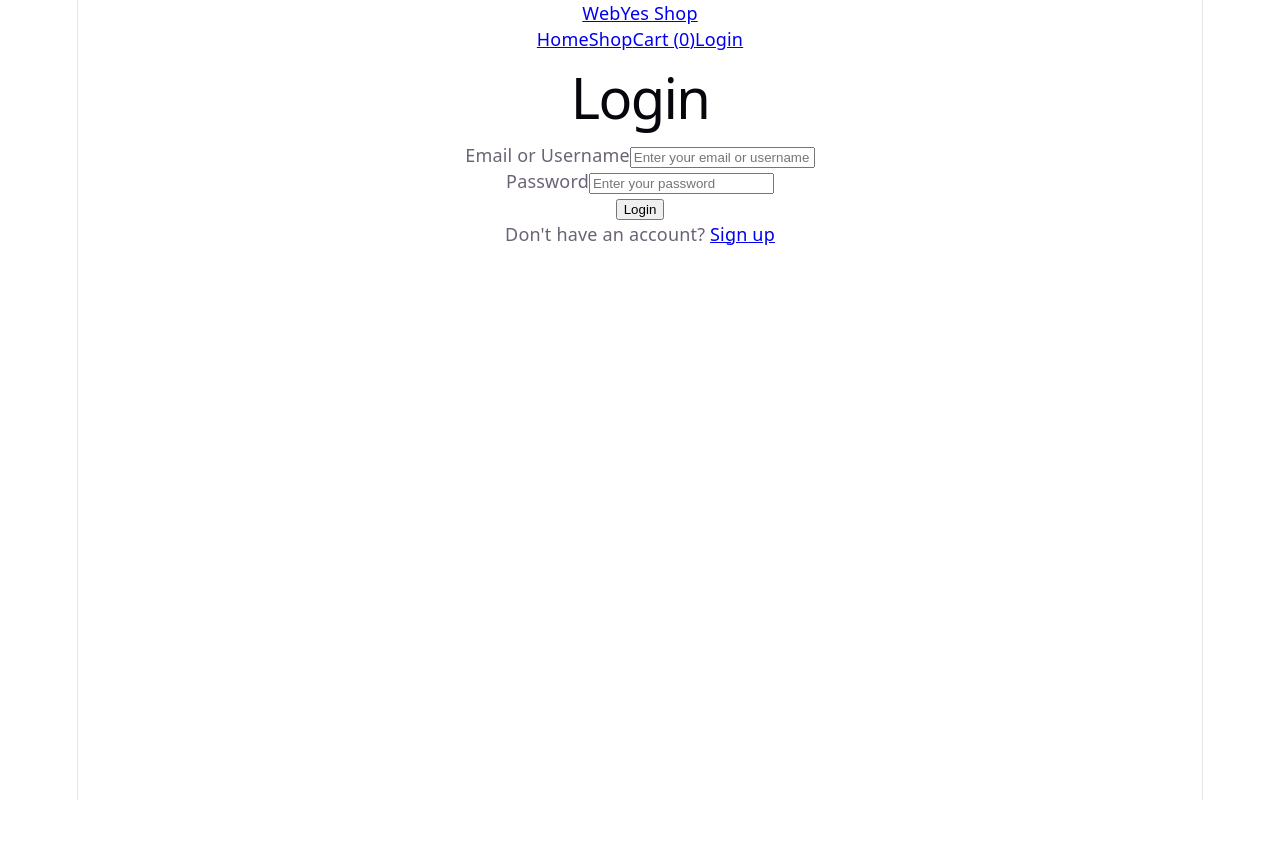
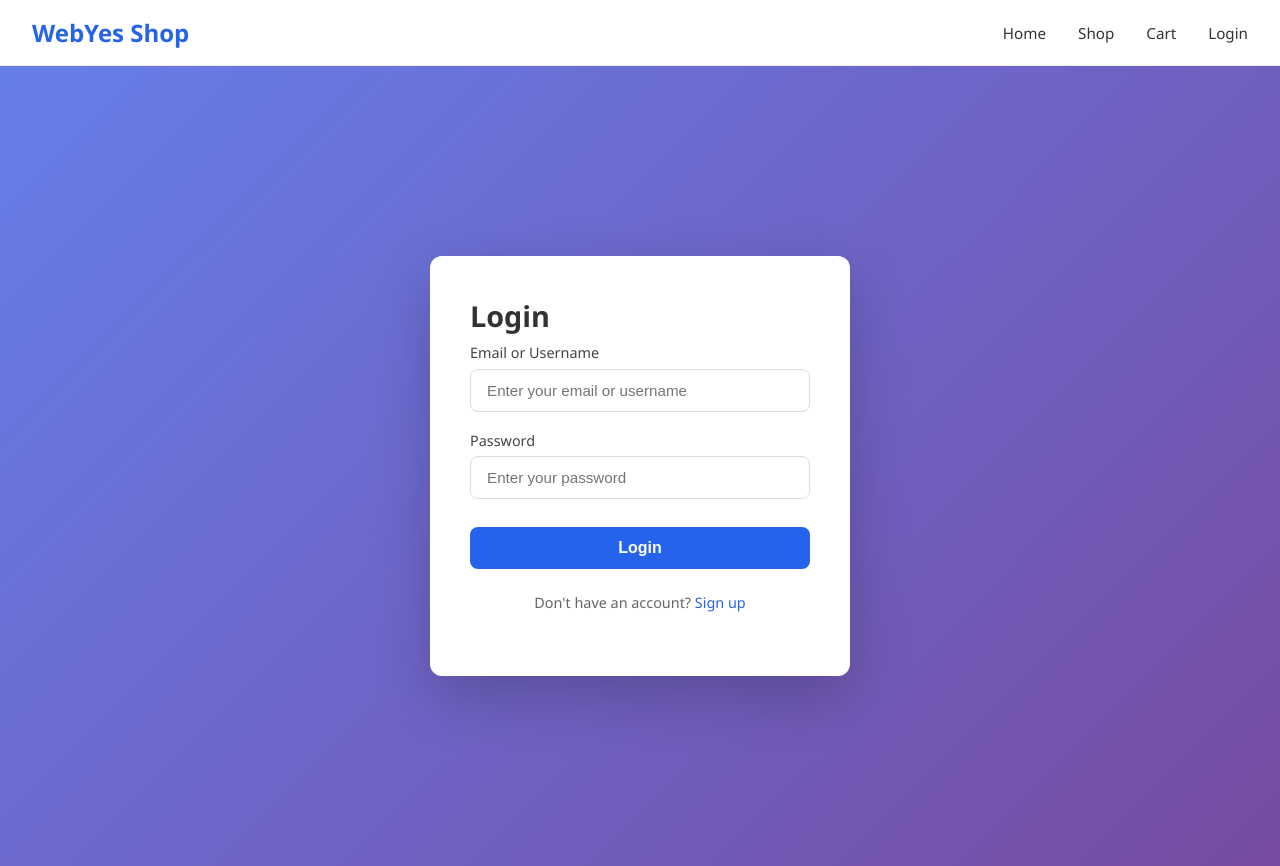
Before and after one commit to SreenandanMozilor/shopping-cart, a React (Vite) app: page /login in a window 1280 px wide. Before the commit the page ends 800 px from the top, so only its background shows below. Built offline with nearby package versions, Linux system fonts and the light colour scheme.

Commit message:
Added styles to login and signup page

```diff
--- /dev/null
+++ b/src/components/Navbar/Navbar.css
@@ -0,0 +1,61 @@
+nav {
+  display: flex;
+  align-items: center;
+  justify-content: space-between;
+  padding: 1rem 2rem;
+  background-color: #fff;
+  border-bottom: 1px solid #eee;
+  position: sticky;
+  top: 0;
+  z-index: 100;
+}
+
+.nav-logo a {
+  font-size: 1.5rem;
+  font-weight: 700;
+  color: #2563eb;
+}
+
+.nav-links {
+  display: flex;
+  align-items: center;
+  gap: 2rem;
+}
+
+.nav-links a {
+  font-size: 0.95rem;
+  color: #333;
+  transition: color 0.2s;
+}
+
+.nav-links a:hover {
+  color: #2563eb;
+}
+
+.nav-links button {
+  background: none;
+  border: 1px solid #2563eb;
+  color: #2563eb;
+  padding: 0.4rem 1rem;
+  border-radius: 4px;
+  font-size: 0.95rem;
+  transition: all 0.2s;
+}
+
+.nav-links button:hover {
+  background-color: #2563eb;
+  color: #fff;
+}
+
+.cart-link {
+  position: relative;
+}
+
+.cart-count {
+  background-color: #2563eb;
+  color: white;
+  border-radius: 50%;
+  padding: 0.1rem 0.4rem;
+  font-size: 0.75rem;
+  margin-left: 0.25rem;
+}
--- a/src/components/Navbar/Navbar.jsx
+++ b/src/components/Navbar/Navbar.jsx
@@ -1,10 +1,11 @@
-import { useNavigate } from 'react-router-dom'
+import { Link } from 'react-router-dom'
 import { useCart } from '../../context/CartContext'
 import { useAuth } from '../../context/AuthContext'
-import { Link } from 'react-router-dom'
+import { useNavigate } from 'react-router-dom'
+import './Navbar.css'
 
 const Navbar = () => {
-  const { cartItems, clearCart } = useCart()
+  const { cartItems, clearCart, saveUserCart } = useCart()
   const { currentUser, logout } = useAuth()
   const navigate = useNavigate()
   const totalItems = cartItems.reduce((total, item) => total + item.quantity, 0)
@@ -24,7 +25,12 @@ const Navbar = () => {
       <div className="nav-links">
         <Link to="/">Home</Link>
         <Link to="/shop">Shop</Link>
-        <Link to="/cart">Cart ({totalItems})</Link>
+        <Link to="/cart" className="cart-link">
+          Cart
+          {totalItems > 0 && (
+            <span className="cart-count">{totalItems}</span>
+          )}
+        </Link>
         {currentUser ? (
           <button onClick={handleLogout}>Logout</button>
         ) : (
--- a/src/index.css
+++ b/src/index.css
@@ -1,111 +1,24 @@
-:root {
-  --text: #6b6375;
-  --text-h: #08060d;
-  --bg: #fff;
-  --border: #e5e4e7;
-  --code-bg: #f4f3ec;
-  --accent: #aa3bff;
-  --accent-bg: rgba(170, 59, 255, 0.1);
-  --accent-border: rgba(170, 59, 255, 0.5);
-  --social-bg: rgba(244, 243, 236, 0.5);
-  --shadow:
-    rgba(0, 0, 0, 0.1) 0 10px 15px -3px, rgba(0, 0, 0, 0.05) 0 4px 6px -2px;
-
-  --sans: system-ui, 'Segoe UI', Roboto, sans-serif;
-  --heading: system-ui, 'Segoe UI', Roboto, sans-serif;
-  --mono: ui-monospace, Consolas, monospace;
-
-  font: 18px/145% var(--sans);
-  letter-spacing: 0.18px;
-  color-scheme: light dark;
-  color: var(--text);
-  background: var(--bg);
-  font-synthesis: none;
-  text-rendering: optimizeLegibility;
-  -webkit-font-smoothing: antialiased;
-  -moz-osx-font-smoothing: grayscale;
-
-  @media (max-width: 1024px) {
-    font-size: 16px;
-  }
-}
-
-@media (prefers-color-scheme: dark) {
-  :root {
-    --text: #9ca3af;
-    --text-h: #f3f4f6;
-    --bg: #16171d;
-    --border: #2e303a;
-    --code-bg: #1f2028;
-    --accent: #c084fc;
-    --accent-bg: rgba(192, 132, 252, 0.15);
-    --accent-border: rgba(192, 132, 252, 0.5);
-    --social-bg: rgba(47, 48, 58, 0.5);
-    --shadow:
-      rgba(0, 0, 0, 0.4) 0 10px 15px -3px, rgba(0, 0, 0, 0.25) 0 4px 6px -2px;
-  }
-
-  #social .button-icon {
-    filter: invert(1) brightness(2);
-  }
+* {
+  margin: 0;
+  padding: 0;
+  box-sizing: border-box;
 }
 
 body {
-  margin: 0;
+  font-family: 'Segoe UI', Tahoma, Geneva, Verdana, sans-serif;
+  color: #333;
+  background-color: #fff;
 }
 
-#root {
-  width: 1126px;
-  max-width: 100%;
-  margin: 0 auto;
-  text-align: center;
-  border-inline: 1px solid var(--border);
-  min-height: 100svh;
-  display: flex;
-  flex-direction: column;
-  box-sizing: border-box;
+a {
+  text-decoration: none;
+  color: inherit;
 }
 
-h1,
-h2 {
-  font-family: var(--heading);
-  font-weight: 500;
-  color: var(--text-h);
+button {
+  cursor: pointer;
 }
 
-h1 {
-  font-size: 56px;
-  letter-spacing: -1.68px;
-  margin: 32px 0;
-  @media (max-width: 1024px) {
-    font-size: 36px;
-    margin: 20px 0;
-  }
+img {
+  max-width: 100%;
 }
-h2 {
-  font-size: 24px;
-  line-height: 118%;
-  letter-spacing: -0.24px;
-  margin: 0 0 8px;
-  @media (max-width: 1024px) {
-    font-size: 20px;
-  }
-}
-p {
-  margin: 0;
-}
-
-code,
-.counter {
-  font-family: var(--mono);
-  display: inline-flex;
-  border-radius: 4px;
-  color: var(--text-h);
-}
-
-code {
-  font-size: 15px;
-  line-height: 135%;
-  padding: 4px 8px;
-  background: var(--code-bg);
-}
--- /dev/null
+++ b/src/pages/Login/Login.css
@@ -0,0 +1,98 @@
+.auth-page {
+  min-height: 100vh;
+  display: flex;
+  align-items: center;
+  justify-content: center;
+  background: linear-gradient(135deg, #667eea 0%, #764ba2 100%);
+}
+
+.auth-card {
+  background: #fff;
+  padding: 2.5rem;
+  border-radius: 12px;
+  box-shadow: 0 20px 60px rgba(0, 0, 0, 0.2);
+  width: 100%;
+  max-width: 420px;
+}
+
+.auth-card h1 {
+  font-size: 1.8rem;
+  font-weight: 700;
+  color: #333;
+  margin-bottom: 0.5rem;
+}
+
+.auth-card p {
+  color: #666;
+  margin-bottom: 1.5rem;
+  font-size: 0.9rem;
+}
+
+.form-group {
+  margin-bottom: 1.2rem;
+}
+
+.form-group label {
+  display: block;
+  font-size: 0.9rem;
+  font-weight: 500;
+  color: #444;
+  margin-bottom: 0.4rem;
+}
+
+.form-group input {
+  width: 100%;
+  padding: 0.75rem 1rem;
+  border: 1px solid #ddd;
+  border-radius: 8px;
+  font-size: 0.95rem;
+  transition: border-color 0.2s;
+  outline: none;
+}
+
+.form-group input:focus {
+  border-color: #2563eb;
+}
+
+.auth-card button[type="submit"],
+.auth-card > div > button {
+  width: 100%;
+  padding: 0.75rem;
+  background-color: #2563eb;
+  color: #fff;
+  border: none;
+  border-radius: 8px;
+  font-size: 1rem;
+  font-weight: 600;
+  margin-top: 0.5rem;
+  transition: background-color 0.2s;
+}
+
+.auth-card button:hover {
+  background-color: #1d4ed8;
+}
+
+.error {
+  background-color: #fee2e2;
+  color: #dc2626;
+  padding: 0.75rem 1rem;
+  border-radius: 8px;
+  font-size: 0.9rem;
+  margin-bottom: 1rem;
+}
+
+.auth-footer {
+  text-align: center;
+  margin-top: 1.5rem;
+  font-size: 0.9rem;
+  color: #666;
+}
+
+.auth-footer a {
+  color: #2563eb;
+  font-weight: 500;
+}
+
+.auth-footer a:hover {
+  text-decoration: underline;
+}
--- a/src/pages/Login/Login.jsx
+++ b/src/pages/Login/Login.jsx
@@ -2,6 +2,7 @@ import { useState } from 'react'
 import { Link, useNavigate } from 'react-router-dom'
 import { useAuth } from '../../context/AuthContext'
 import { useCart } from '../../context/CartContext'
+import './Login.css'
 
 const Login = () => {
   const [identifier, setIdentifier] = useState('')
@@ -71,7 +72,9 @@ const Login = () => {
           </div>
           <button onClick={handleSubmit}>Login</button>
         </div>
-        <p>Don't have an account? <Link to="/signup">Sign up</Link></p>
+        <p className="auth-footer">
+          Don't have an account? <Link to="/signup">Sign up</Link>
+        </p>
       </div>
     </div>
   )
--- a/src/pages/Signup/Signup.jsx
+++ b/src/pages/Signup/Signup.jsx
@@ -1,6 +1,7 @@
 import { useState } from 'react'
 import { Link, useNavigate } from 'react-router-dom'
 import { useAuth } from '../../context/AuthContext'
+import '../Login/Login.css'
 
 const Signup = () => {
   const [name, setName] = useState('')
@@ -90,7 +91,9 @@ const Signup = () => {
           </div>
           <button onClick={handleSubmit}>Sign Up</button>
         </div>
-        <p>Already have an account? <Link to="/login">Login</Link></p>
+        <p className="auth-footer">
+          Don't have an account? <Link to="/signup">Sign up</Link>
+        </p>
       </div>
     </div>
   )
```
